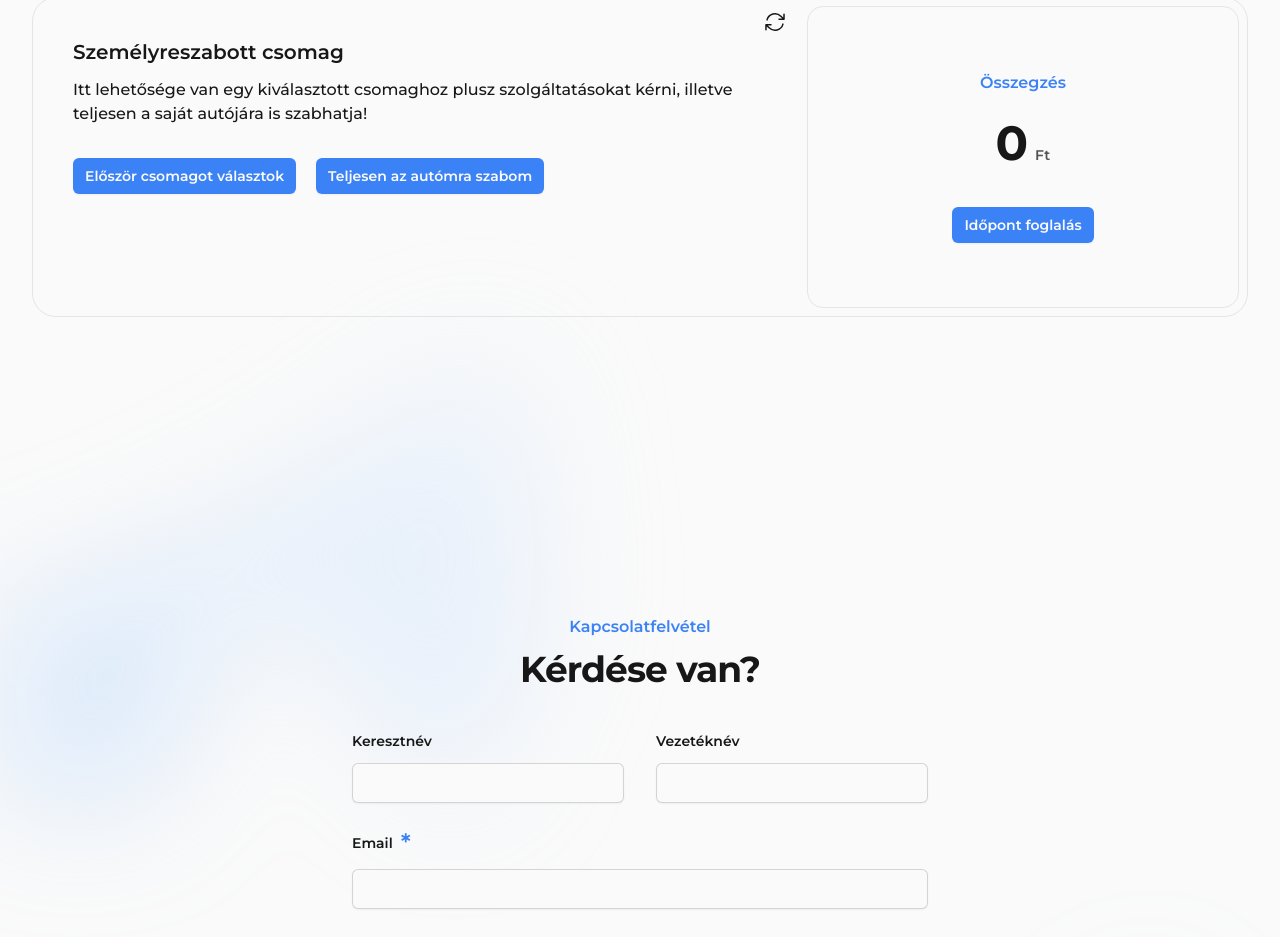
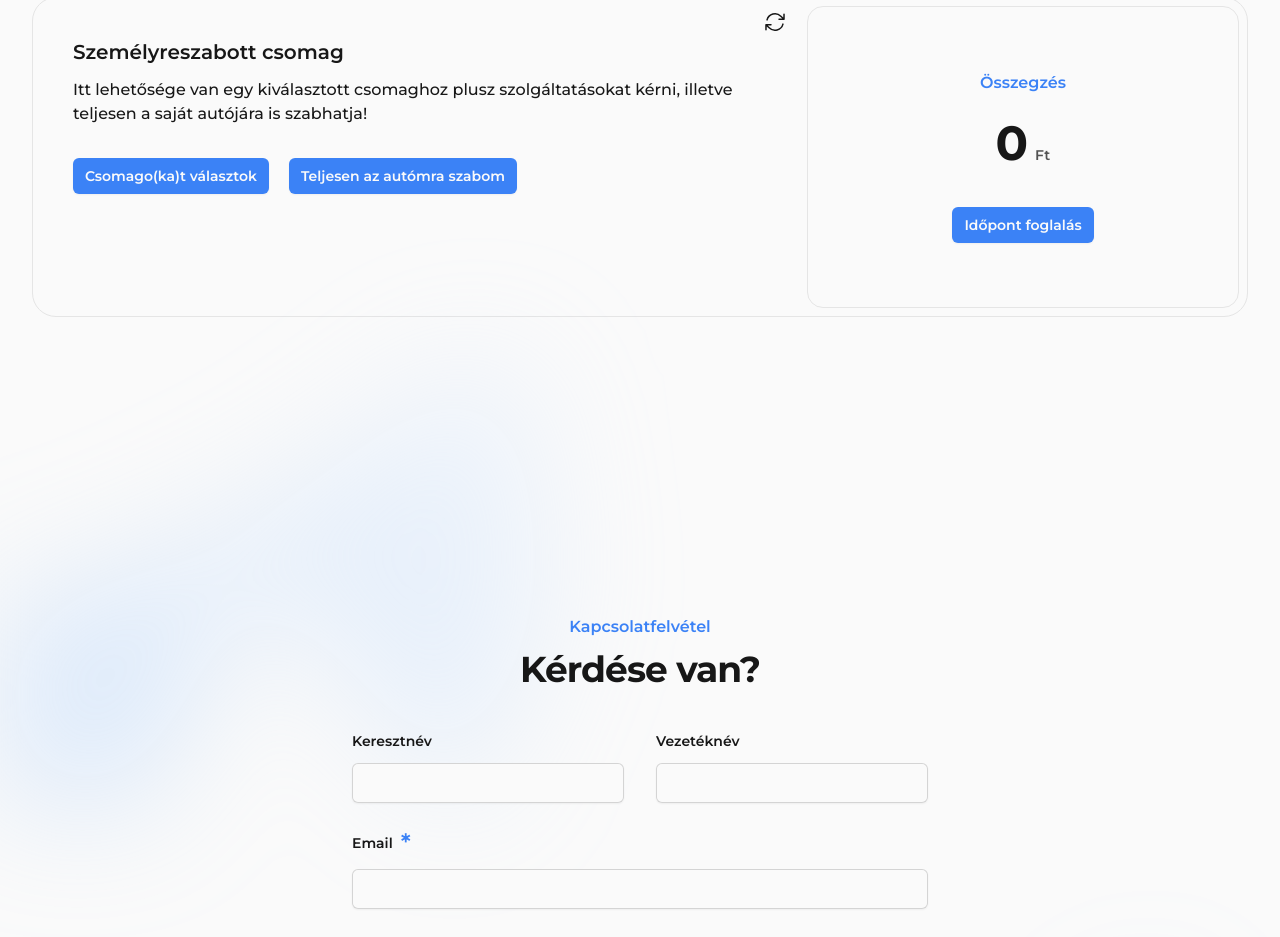
Before and after one commit to fszabi/autoluxe, a Next.js app: page / in a window 1280 px wide. Shown: the part 3639-4576 px from the top of the page. Built offline with nearby package versions, Linux system fonts and the light colour scheme.

Commit message:
custompricing text changed

```diff
--- a/src/app/custom_pricing/CustomPricing.tsx
+++ b/src/app/custom_pricing/CustomPricing.tsx
@@ -182,7 +182,7 @@
                     onClick={() => setShowTiers(true)}
                     className="block w-fit rounded-md bg-blue-500 text-neutral-50 px-3 py-2 text-center text-sm font-semibold shadow-sm hover:bg-blue-400 transition-colors focus-visible:outline focus-visible:outline-2 focus-visible:outline-offset-2 focus-visible:outline-blue-600"
                   >
-                    Először csomagot választok
+                    Csomago(ka)t választok
                   </button>
                   <button
                     onClick={() => setShowServices(true)}
```
